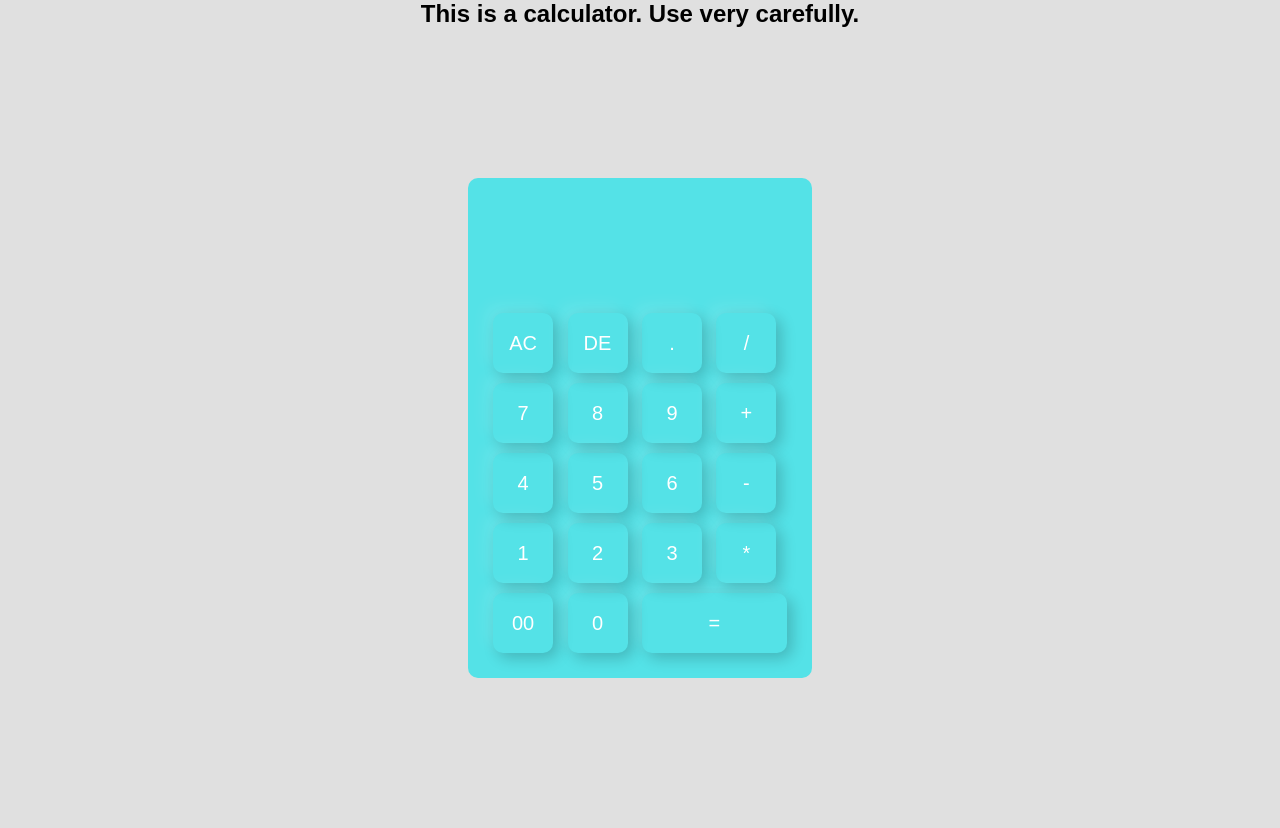
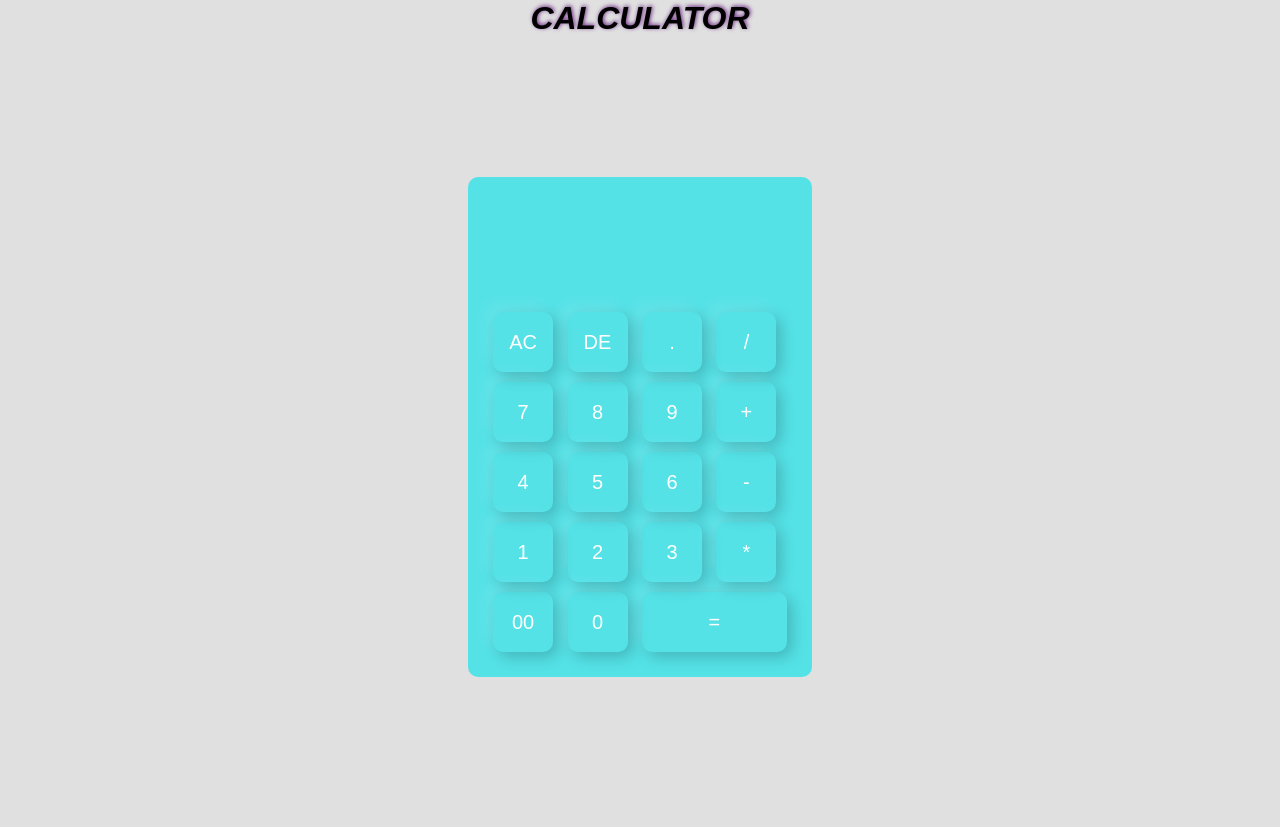
Before and after one commit to rashaduldev/Calculator-Using-css-Javascript, a plain HTML site: page index.html in a window 1280 px wide. Drawn offline with Linux system fonts and the light colour scheme.

Commit message:
heading change

```diff
--- a/index.html
+++ b/index.html
@@ -9,7 +9,7 @@
 </head>
 <body>
     <header>
-    <h2> This is a calculator. Use very carefully.</h2>
+    <h1>CALCULATOR</h1>
     </header>
     <div class="container">
         <div class="calculator">
--- a/style.css
+++ b/style.css
@@ -3,6 +3,7 @@
     padding: 0;
     font-family: 'poppins' , sans-serif;
     box-sizing: border-box;
+
 }
 /* Header part Start */
 
@@ -11,6 +12,9 @@ header{
     display: flex;
     align-items: center;
     justify-content: center;
+    font-style: italic;
+    width: 100%;
+    text-shadow: 1px -1px 4px rgba(103, 35, 128, 1);
 }
 /* Header part End  */
 .container{
@@ -20,6 +24,7 @@ header{
     display: flex;
     align-items: center;
     justify-content: center;
+    margin-top: -10px;
 }
 .calculator{
     background: #54e2e7;
```
